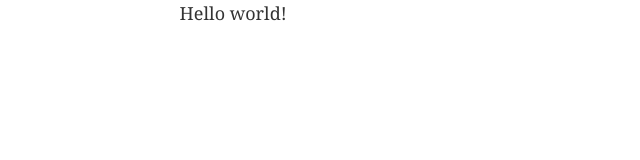
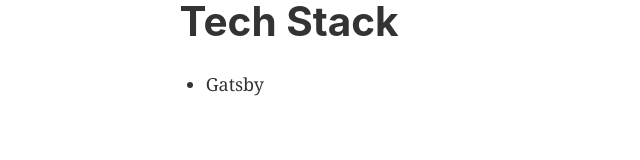
Before and after one commit to Acousticdesk/proto-gatsby, a Gatsby site: page / in a window 1280 px wide. Shown: the whole page, without its empty margins (0-640 px from the left). Built offline with nearby package versions, Linux system fonts and the light colour scheme; Gatsby itself is replaced by a stand-in of ours.

Commit message:
initial work

```diff
--- /dev/null
+++ b/src/components/library/grid.component.js
@@ -0,0 +1,9 @@
+import React from 'react'
+
+export default () => (
+  <ul className="library-grid">
+    <li className="library-grid__item">
+      Gatsby
+    </li>
+  </ul>
+)
--- /dev/null
+++ b/src/components/library/tech-stack.component.js
@@ -0,0 +1,10 @@
+import React from 'react'
+
+import LibraryGrid from './grid.component'
+
+export default () => (
+  <>
+    <h1>Tech Stack</h1>
+    <LibraryGrid />
+  </>
+)
--- a/src/pages/index.js
+++ b/src/pages/index.js
@@ -1,10 +1,11 @@
 import React from 'react'
 
 import Layout from '../components/layout'
+import TechStack from '../components/library/tech-stack.component'
 
 const IndexPage = () => (
   <Layout>
-    Hello world!
+    <TechStack />
   </Layout>
 )
 
```
